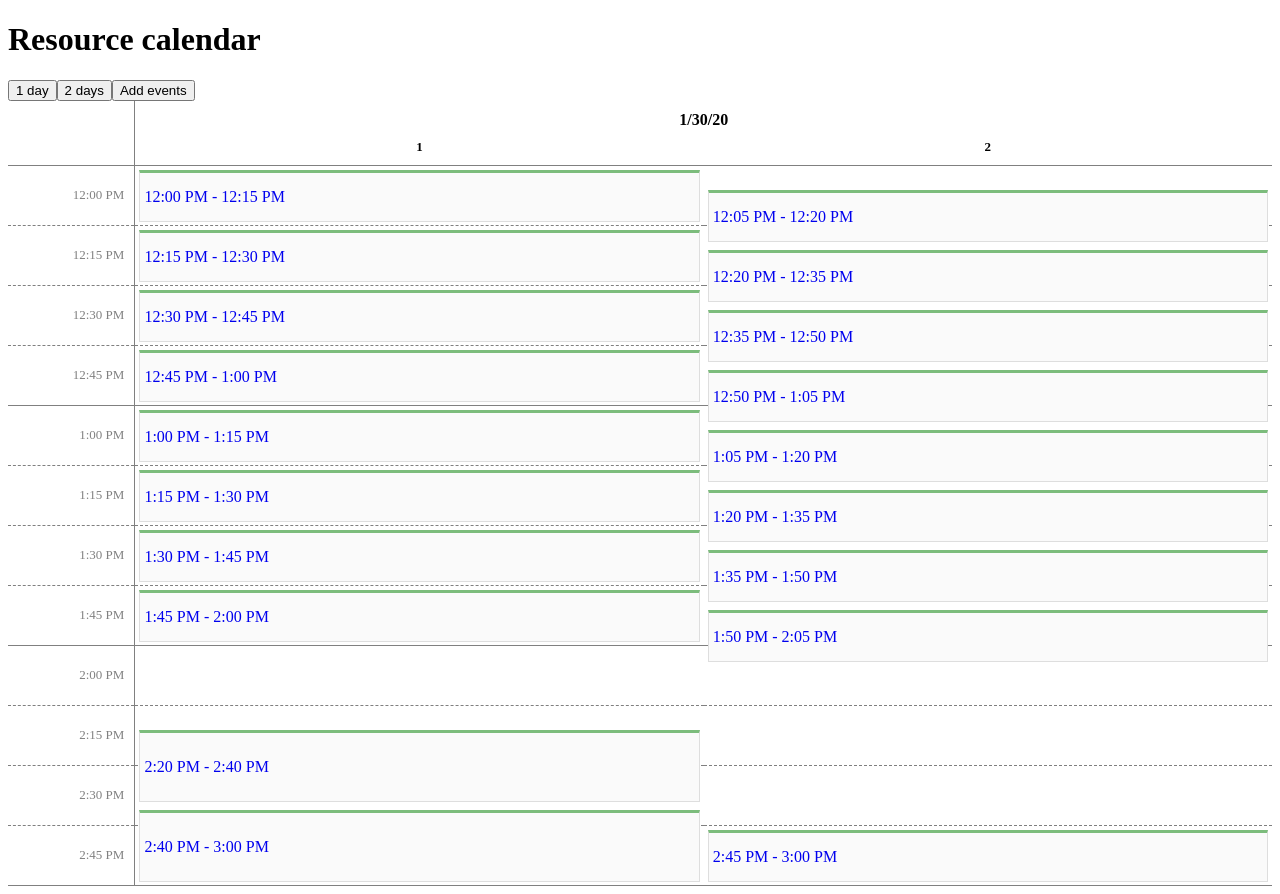
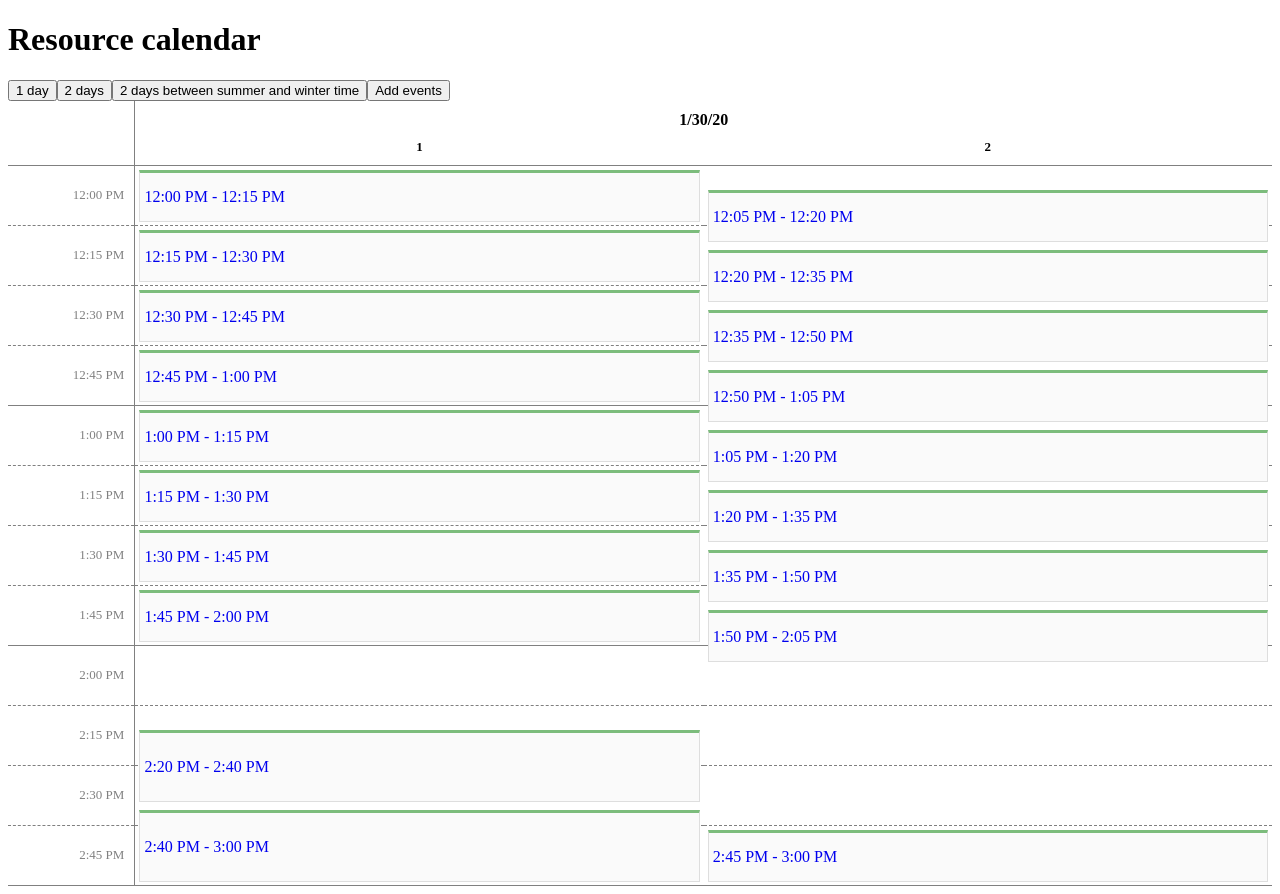
Before and after one commit to by-pinja/ngx-resource-calendar, an Angular app: page / in a window 1280 px wide. Built offline with nearby package versions, Linux system fonts and the light colour scheme.

Commit message:
Fixed component to show correctly slots on the calendar when calendar shows both winter and summer time days

```diff
--- a/projects/demo/src/app/app.component.html
+++ b/projects/demo/src/app/app.component.html
@@ -1,6 +1,9 @@
 <h1>Resource calendar</h1>
 <button (click)="setDay()">1 day</button>
 <button (click)="setDays()">2 days</button>
+<button (click)="setSummerWinterTimeChangeDays()">
+  2 days between summer and winter time
+</button>
 <button (click)="addEvents()">Add events</button>
 <div>
   <pinja-resource-calendar
--- a/projects/demo/src/app/app.component.ts
+++ b/projects/demo/src/app/app.component.ts
@@ -160,6 +160,103 @@ export class AppComponent implements OnInit {
     });
   }
 
+  public setSummerWinterTimeChangeDays() {
+    this.dates = [
+      {
+        day: new Date('2022-10-29 00:00:00'),
+        resources: [
+          {
+            resourceNumber: 1,
+            slots: [
+              {
+                startTime: new Date('2022-10-29 12:00:00'),
+                endTime: new Date('2022-10-29 12:15:00'),
+              },
+              {
+                startTime: new Date('2022-10-29 12:15:00'),
+                endTime: new Date('2022-10-29 12:30:00'),
+              },
+              {
+                startTime: new Date('2022-10-29 12:30:00'),
+                endTime: new Date('2022-10-29 12:45:00'),
+              },
+              {
+                startTime: new Date('2022-10-29 12:45:00'),
+                endTime: new Date('2022-10-29 13:00:00'),
+              },
+              {
+                startTime: new Date('2022-10-29 13:00:00'),
+                endTime: new Date('2022-10-29 13:15:00'),
+              },
+              {
+                startTime: new Date('2022-10-29 13:15:00'),
+                endTime: new Date('2022-10-29 13:30:00'),
+              },
+              {
+                startTime: new Date('2022-10-29 13:30:00'),
+                endTime: new Date('2022-10-29 13:45:00'),
+              },
+              {
+                startTime: new Date('2022-10-29 13:45:00'),
+                endTime: new Date('2022-10-29 14:00:00'),
+              },
+              {
+                startTime: new Date('2022-10-29 14:20:00'),
+                endTime: new Date('2022-10-29 14:40:00'),
+              },
+              {
+                startTime: new Date('2022-10-29 14:40:00'),
+                endTime: new Date('2022-10-29 15:00:00'),
+              },
+            ],
+          },
+        ],
+      },
+      {
+        day: new Date('2022-10-30 00:00:00'),
+        resources: [
+          {
+            resourceNumber: 1,
+            slots: [
+              {
+                startTime: new Date('2022-10-30 12:00:00'),
+                endTime: new Date('2022-10-30 12:15:00'),
+              },
+              {
+                startTime: new Date('2022-10-30 12:15:00'),
+                endTime: new Date('2022-10-30 12:30:00'),
+              },
+              {
+                startTime: new Date('2022-10-30 12:30:00'),
+                endTime: new Date('2022-10-30 12:45:00'),
+              },
+              {
+                startTime: new Date('2022-10-30 12:45:00'),
+                endTime: new Date('2022-10-30 13:00:00'),
+              },
+              {
+                startTime: new Date('2022-10-30 13:00:00'),
+                endTime: new Date('2022-10-30 13:15:00'),
+              },
+              {
+                startTime: new Date('2022-10-30 13:15:00'),
+                endTime: new Date('2022-10-30 13:30:00'),
+              },
+              {
+                startTime: new Date('2022-10-30 13:30:00'),
+                endTime: new Date('2022-10-30 13:45:00'),
+              },
+              {
+                startTime: new Date('2022-10-30 13:45:00'),
+                endTime: new Date('2022-10-30 14:00:00'),
+              },
+            ],
+          },
+        ],
+      },
+    ];
+  }
+
   public addEvents() {
     this.events = [
       {
--- a/projects/ngx-resource-calendar/src/lib/resource-calendar.component.ts
+++ b/projects/ngx-resource-calendar/src/lib/resource-calendar.component.ts
@@ -291,9 +291,7 @@ export class ResourceCalendarComponent implements OnChanges {
             hourSlot < 60;
             hourSlot += this.slotDurationInMinutes
           ) {
-            slots.push(
-              this.addMinutesToDate(dates[0].day, hour * 60 + hourSlot)
-            );
+            slots.push(this.createDate(dates[0].day, hour, hourSlot));
           }
           this.hours.push({ slots });
         }
@@ -310,7 +308,7 @@ export class ResourceCalendarComponent implements OnChanges {
       this.datesWithEvents = [];
       this.dates.forEach((d) => {
         const resources = [];
-        const startTime = this.addMinutesToDate(d.day, 60 * this.startHour);
+        const startTime = this.createDate(d.day, this.startHour, 0);
 
         d.resources.forEach((r) => {
           resources.push({
@@ -418,13 +416,17 @@ export class ResourceCalendarComponent implements OnChanges {
   }
 
   /**
-   * Add's minutes to given date time.
+   * Creates a new date from given date, hour and minutes.
    *
    * @param date Date time
-   * @param minutes How many minutes are added
-   * @returns Date time with added minutes
+   * @param hours Time in hours
+   * @param minutes Time in minutes
+   * @returns Date time set time
    */
-  private addMinutesToDate(date: Date, minutes: number): Date {
-    return new Date(date.getTime() + minutes * 60000);
+  private createDate(date: Date, hours: number, minutes: number): Date {
+    const newDate = new Date(date);
+    newDate.setHours(hours);
+    newDate.setMinutes(minutes);
+    return newDate;
   }
 }
```
